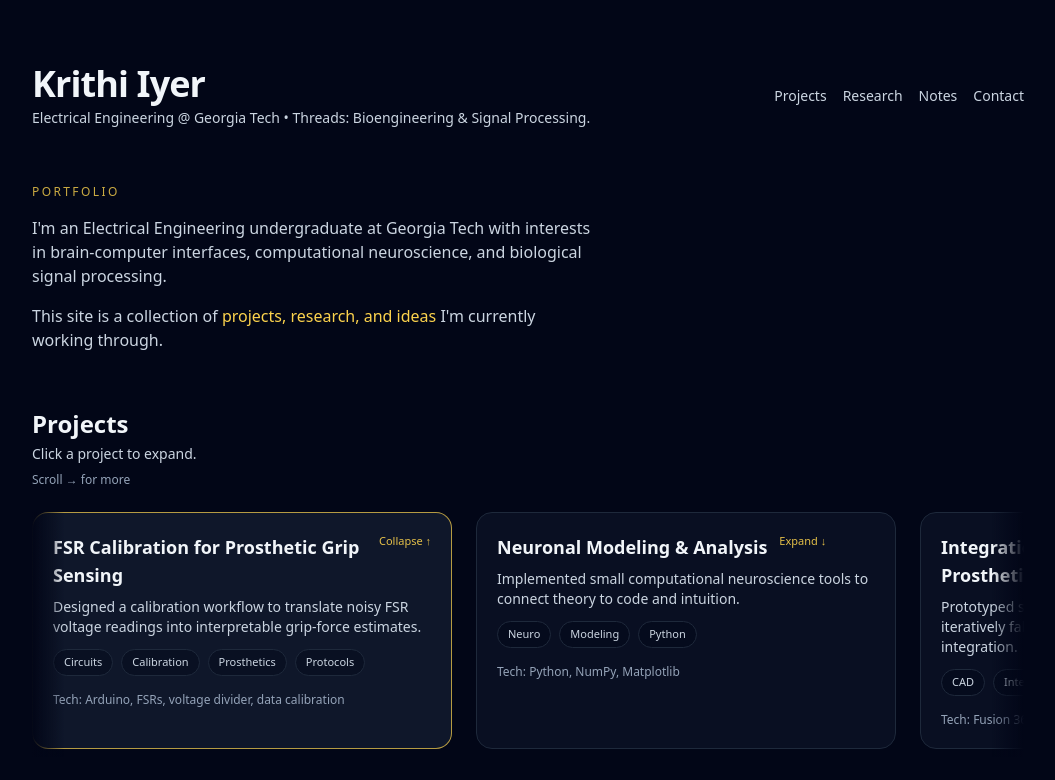
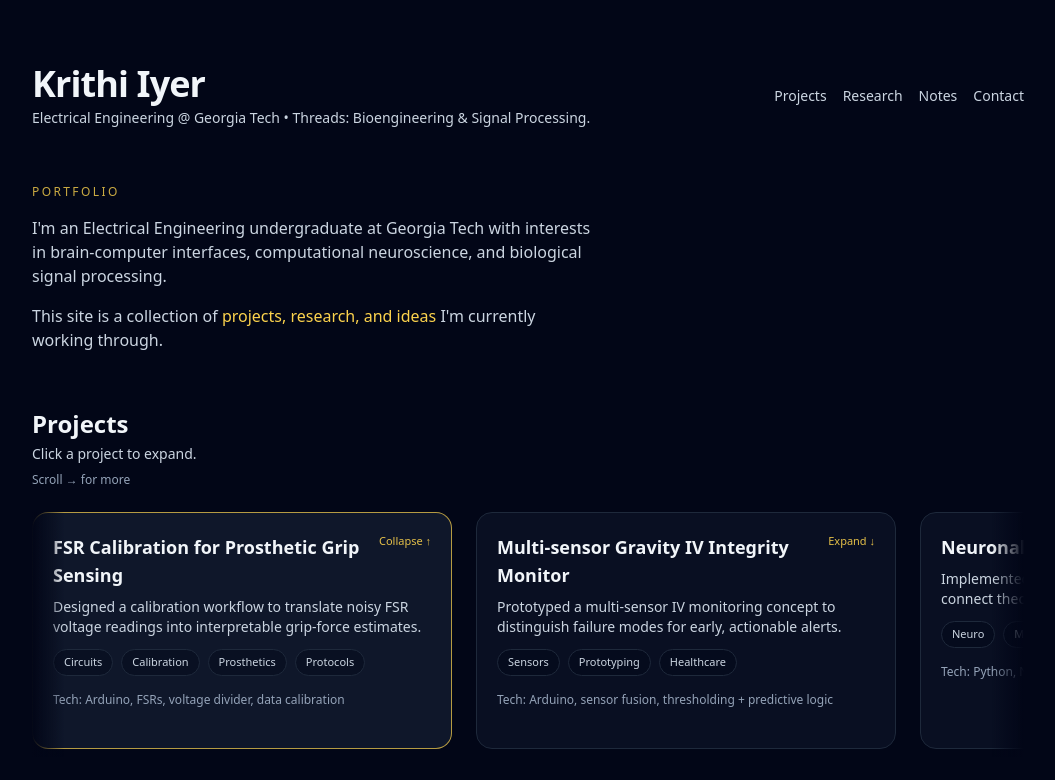
Before and after one commit to kreeethi/kreeethi.github.io, a React (Vite) app: page / in a window 1280 px wide. Shown: the top 780 px of the page, without its empty margins (112-1167 px from the left). Built offline with nearby package versions, Linux system fonts and the light colour scheme.

Commit message:
Added IV-alert tile

```diff
--- a/src/App.jsx
+++ b/src/App.jsx
@@ -48,6 +48,54 @@ const projects = [
         "The hard part of this project wasn't getting a reading (though sometimes getting an accurate one was difficult); the hard part was calibrating this finicky sensor into something we could trust enough to build on.",
         "I also realized the importance of workflows: having task breakdowns, a clean protocol, and a well-organized tracking sheet were about as important as the circuit itself, especially if future teammates need to calibrate consistently.",
         "Going forward, I’m thinking less in terms of perfect accuracy and more in terms of robustness: what’s the most stable signal we can extract for control and feedback?",
+      ],
+    },
+  },
+
+  {
+    id: "iv-alert",
+    title: "Multi-sensor Gravity IV Integrity Monitor",
+    highlight:
+      "Prototyped a multi-sensor IV monitoring concept to distinguish failure modes for early, actionable alerts.",
+    tags: ["Sensors", "Prototyping", "Healthcare"],
+    tech: "Arduino, sensor fusion, thresholding + predictive logic",
+    links: [
+      { label: "Repo", href: "https://github.com/kreeethi/final-mth-code-2026" },
+      { label: "Presentation (PDF)", href: "/projects/iv-alert/iv-presentation.pdf" },
+      // { label: "Prototyping Process (PDF)", href: }
+      { label: "Demo Video", href: "https://youtu.be/rf8NxCiG18U" },
+    ],
+    sections: [
+      {
+        heading: "What I did",
+        bullets: [
+          "Defined failure modes (leak, occlusion) and translated them into measurable signals.",
+          "Designed a multi-sensor (water level sensor & photoresistor) approach to increase reliability compared to single-sensor detection.",
+          "Built and iterated on the circuit design.",
+          "Implemented early alert logic aimed at reducing nurse workload.",
+        ],
+      },
+      {
+        heading: "Why it was hard",
+        bullets: [
+          "Photoresistors are slow and finicky. Our initial plan was to detect drip rate, but we had to pivot to using it to determine whether there was water flow or not.",
+          "Each sensor has edge cases. We had to decide how to combine signals without overfitting to one.",
+        ],
+      },
+      {
+        heading: "Next steps",
+        bullets: [
+          "Using more predictive modeling (i.e. drip rate) to improve early alerts.",
+          "More compact assembly - converting circuit into PCB design.",
+          "Implementing a movement-based ML model to determine which patient movements might trigger IV failure.",
+        ],
+      },
+    ],
+    reflection: {
+      heading: "Reflection",
+      paragraphs: [
+        "This project pushed me toward the kind of engineering I like most: extracting a trustworthy signal from messy reality and designing a system around failure modes rather than ideal behavior.",
+        "It also made the limits of single-sensor solutions more obvious. Sensor redundancy doesn't just mean more signals, it means more reliability.",
       ],
     },
   },
```
Also changed, not shown: 1 other file (tests, documents, lock files or other folders).
